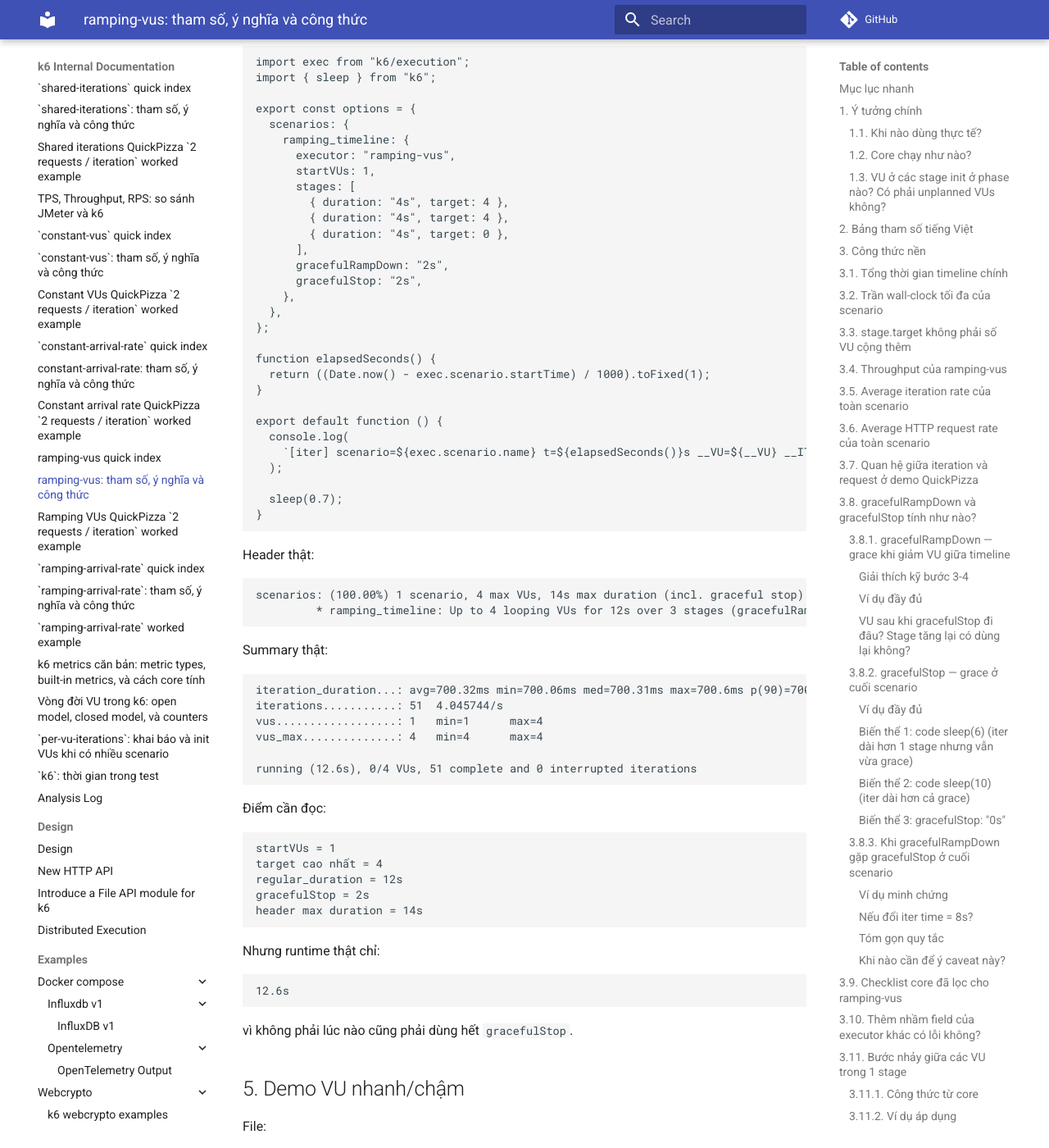
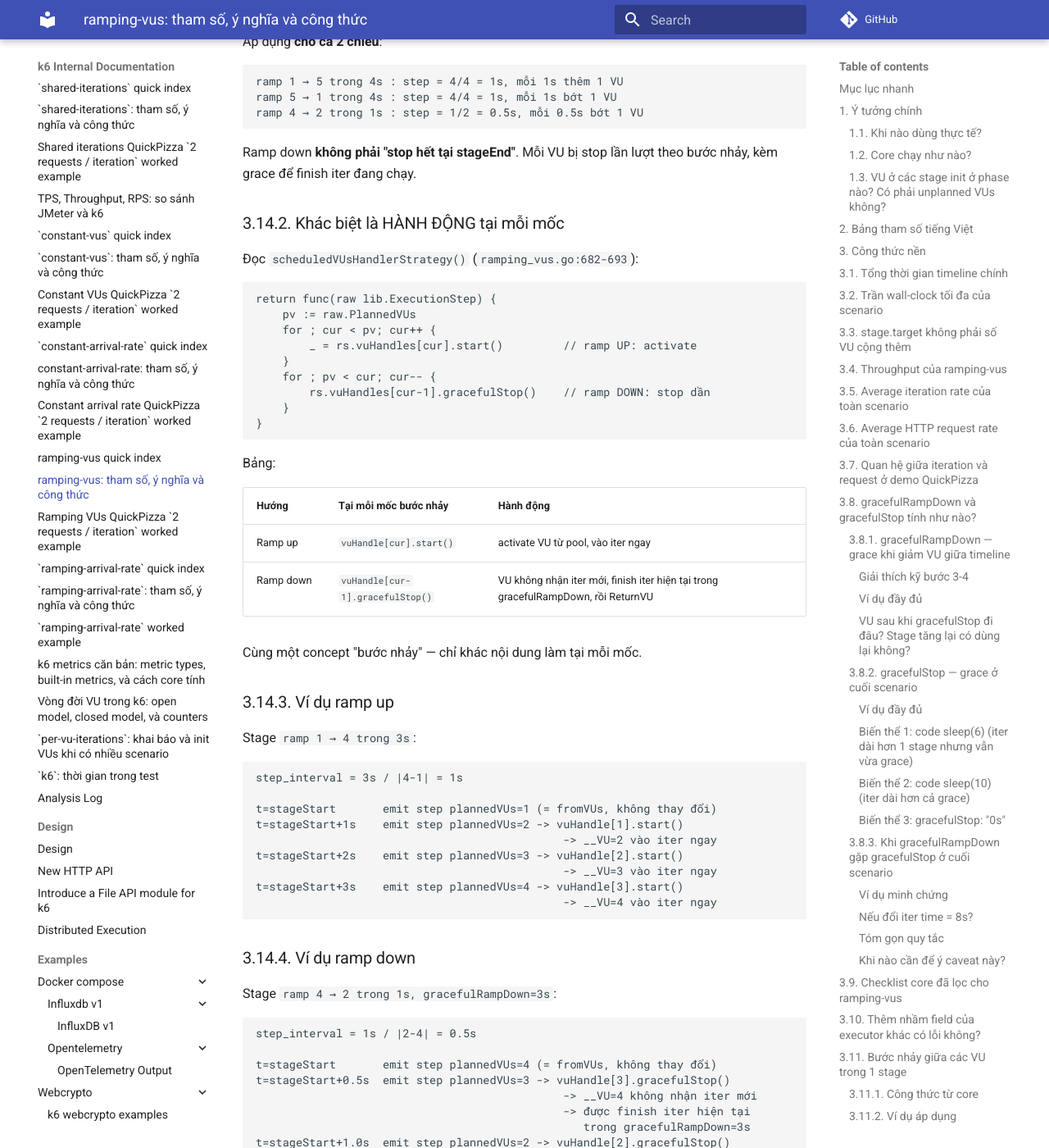
Before and after one commit to meomew-auto/markdown, an MkDocs documentation site: the page built from docs/20260517_ramping-vus-tham-so-cong-thuc.md, in a window 1280 px wide and 1400 px high, scrolled down 35876 px. Shown: the whole window at 82% size. Built offline with MkDocs 1.6.1 and Material for MkDocs 9.7.7, drawn with Linux system fonts in a browser that asks for light colours; comment, search, counter and statistics services are not loaded; some of the changed text lies outside the part shown.

Commit message:
Update docs

````diff
--- a/docs/20260517_ramping-vus-tham-so-cong-thuc.md
+++ b/docs/20260517_ramping-vus-tham-so-cong-thuc.md
@@ -42,6 +42,7 @@ docs/20260517_ramping_vus_quickpizza_two_requests_worked_example.md
 - [Bước nhảy giữa các VU trong 1 stage](#311-bước-nhảy-giữa-các-vu-trong-1-stage)
 - [Vì sao không spawn hết VU ngay](#312-vì-sao-không-spawn-hết-vu-ngay-từ-đầu)
 - [VU activate xong start iteration ngay](#313-vu-activate-xong-start-iteration-ngay-không-đợi-đủ-target)
+- [Bước nhảy áp cho cả ramp up và ramp down](#314-bước-nhảy-áp-cho-cả-ramp-up-và-ramp-down)
 - [Demo stage timeline](#4-demo-stage-timeline)
 - [Demo VU nhanhchậm](#5-demo-vu-nhanhchậm)
 - [Demo gracefulRampDown và interrupted](#6-demo-gracefulrampdown-và-interrupted)
@@ -1802,6 +1803,140 @@ ramping-arrival-rate (open):
   - có thể cần unplanned VU nếu rate vượt năng lực
 ```
 
+## 3.14. Bước nhảy áp cho cả ramp up và ramp down
+
+Section này tổng hợp 2 ý đã rải ở `3.8.1` và `3.11` thành 1 quy tắc gọn,
+để tránh hiểu nhầm "ramp up có bước nhảy, ramp down chỉ có gracefulStop ở
+cuối stage".
+
+### 3.14.1. Quy tắc chung
+
+```text
+step_interval = stageDuration / |target - fromVUs|
+```
+
+Áp dụng **cho cả 2 chiều**:
+
+```text
+ramp 1 → 5 trong 4s : step = 4/4 = 1s, mỗi 1s thêm 1 VU
+ramp 5 → 1 trong 4s : step = 4/4 = 1s, mỗi 1s bớt 1 VU
+ramp 4 → 2 trong 1s : step = 1/2 = 0.5s, mỗi 0.5s bớt 1 VU
+```
+
+Ramp down **không phải "stop hết tại stageEnd"**. Mỗi VU bị stop lần lượt
+theo bước nhảy, kèm grace để finish iter đang chạy.
+
+### 3.14.2. Khác biệt là HÀNH ĐỘNG tại mỗi mốc
+
+Đọc `scheduledVUsHandlerStrategy()` (`ramping_vus.go:682-693`):
+
+```go
+return func(raw lib.ExecutionStep) {
+    pv := raw.PlannedVUs
+    for ; cur < pv; cur++ {
+        _ = rs.vuHandles[cur].start()         // ramp UP: activate
+    }
+    for ; pv < cur; cur-- {
+        rs.vuHandles[cur-1].gracefulStop()    // ramp DOWN: stop dần
+    }
+}
+```
+
+Bảng:
+
+| Hướng | Tại mỗi mốc bước nhảy | Hành động |
+| --- | --- | --- |
+| Ramp up | `vuHandle[cur].start()` | activate VU từ pool, vào iter ngay |
+| Ramp down | `vuHandle[cur-1].gracefulStop()` | VU không nhận iter mới, finish iter hiện tại trong gracefulRampDown, rồi ReturnVU |
+
+Cùng một concept "bước nhảy" — chỉ khác nội dung làm tại mỗi mốc.
+
+### 3.14.3. Ví dụ ramp up
+
+Stage `ramp 1 → 4 trong 3s`:
+
+```text
+step_interval = 3s / |4-1| = 1s
+
+t=stageStart       emit step plannedVUs=1 (= fromVUs, không thay đổi)
+t=stageStart+1s    emit step plannedVUs=2 -> vuHandle[1].start()
+                                              -> __VU=2 vào iter ngay
+t=stageStart+2s    emit step plannedVUs=3 -> vuHandle[2].start()
+                                              -> __VU=3 vào iter ngay
+t=stageStart+3s    emit step plannedVUs=4 -> vuHandle[3].start()
+                                              -> __VU=4 vào iter ngay
+```
+
+### 3.14.4. Ví dụ ramp down
+
+Stage `ramp 4 → 2 trong 1s, gracefulRampDown=3s`:
+
+```text
+step_interval = 1s / |2-4| = 0.5s
+
+t=stageStart       emit step plannedVUs=4 (= fromVUs, không thay đổi)
+t=stageStart+0.5s  emit step plannedVUs=3 -> vuHandle[3].gracefulStop()
+                                              -> __VU=4 không nhận iter mới
+                                              -> được finish iter hiện tại
+                                                 trong gracefulRampDown=3s
+t=stageStart+1.0s  emit step plannedVUs=2 -> vuHandle[2].gracefulStop()
+                                              -> __VU=3 tương tự
+
+VU=4 finish iter trong [stageStart+0.5s, stageStart+0.5s+3s]
+   -> ReturnVU clean (nếu kịp)
+   -> hardStop (nếu hết grace mà iter chưa xong)
+
+VU=3 finish iter trong [stageStart+1.0s, stageStart+1.0s+3s]
+   -> tương tự
+```
+
+### 3.14.5. Stage trùng target = no-op
+
+Nếu `target = fromVUs`:
+
+```text
+diff = 0 -> step_interval = stageDuration / 0 = không xác định
+core thoát sớm: if stageVUDiff == 0 { continue }
+=> không emit step nào
+=> không có start() và không có gracefulStop()
+```
+
+Đây là case "hold" (xem `3.3` và `6.3`). VU đang active tiếp tục loop iter
+như bình thường, không có thay đổi.
+
+### 3.14.6. Stage `duration: 0s` = instant jump
+
+Nếu `duration = 0`:
+
+```text
+step_interval = 0 / diff = 0
+=> mọi VU đổi state cùng lúc tại stageStart
+
+ramp up:   tất cả VU mới start() đồng loạt
+ramp down: tất cả VU dư gracefulStop() đồng loạt
+```
+
+Xem `6.3.4` (instant jump) và `6.3.5/B` (stage 0 duration=0s).
+
+### 3.14.7. Tổng kết
+
+```text
+"bước nhảy" = đặc tính kỹ thuật của tất cả stages có diff != 0
+              cả ramp up và ramp down đều có
+"gracefulRampDown" = tham số RIÊNG cho ramp down
+                     không phải thay thế cho bước nhảy
+                     mà là TÀI NGUYÊN cho VU đang bị stop tại mỗi bước nhảy
+```
+
+Đọc kết hợp với:
+
+```text
+3.8.1 - chi tiết 5 bước executor làm khi giảm VU
+3.11  - công thức step_interval
+3.13  - VU activate xong start iter ngay (closed model)
+6.3   - edge case stage trùng / duration=0s
+```
+
 ## 4. Demo stage timeline
 
 File:
````
